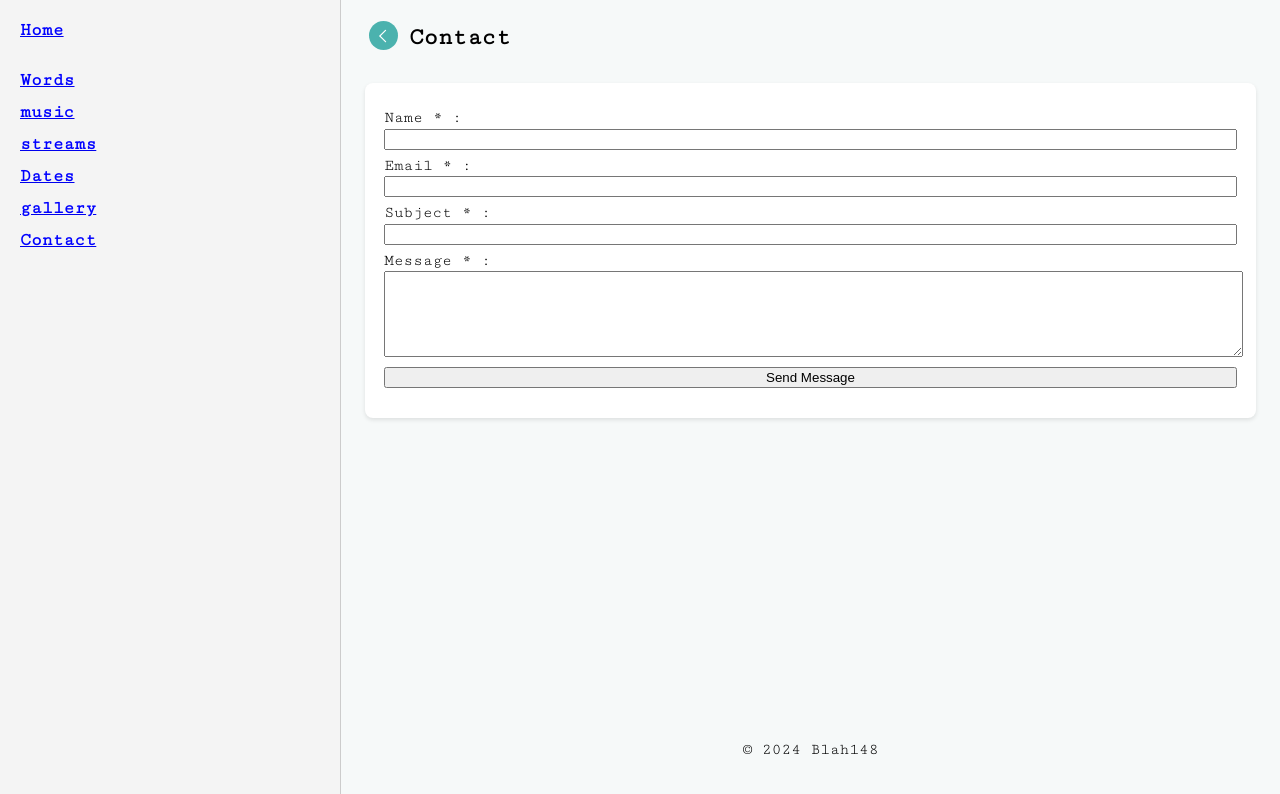
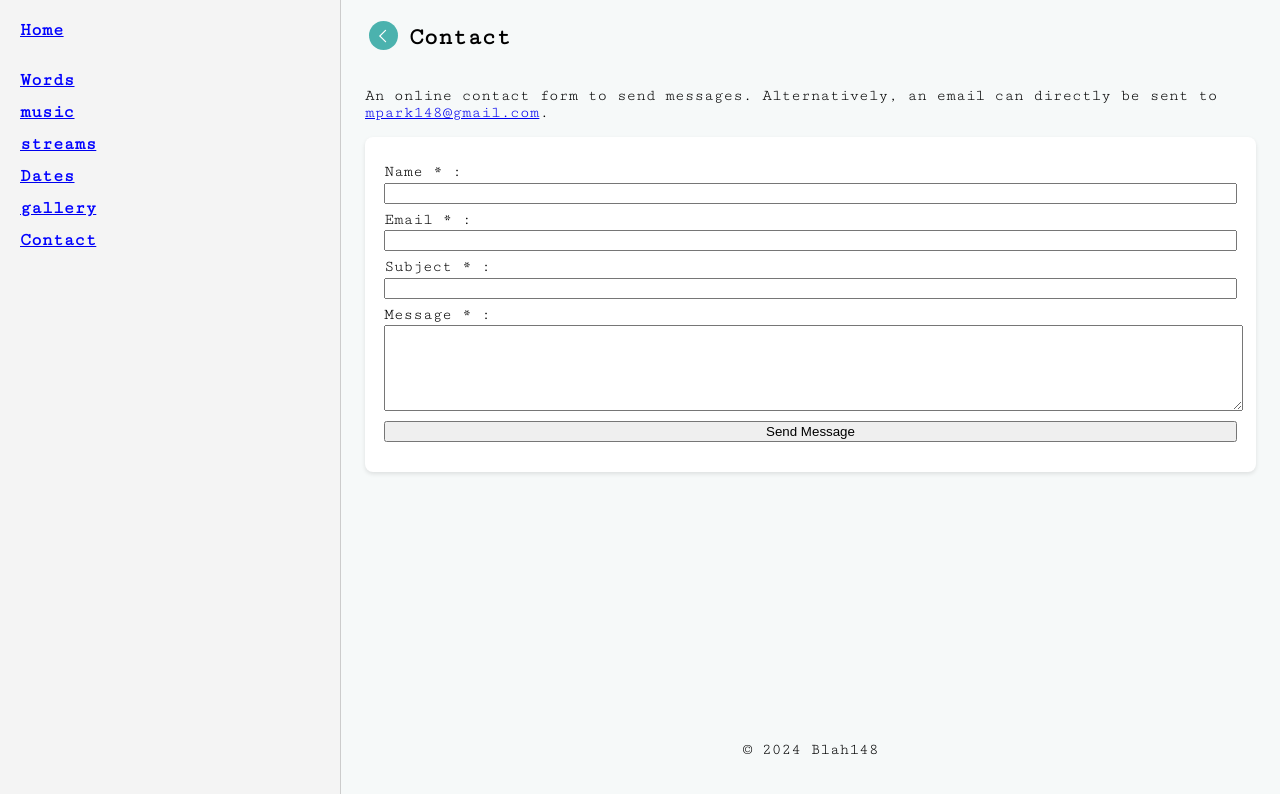
Before and after one commit to blah148/portfolio, a Next.js app: page /write in a window 1280 px wide. Shown: the top 794 px of the page. Built offline with nearby package versions, Linux system fonts and the light colour scheme.

Commit message:
added email

```diff
--- a/pages/write.js
+++ b/pages/write.js
@@ -80,6 +80,12 @@ export default function Contact() {
           <div className={styles['contact-form']}>
             <Loader isLoading={isLoading} />
             <div className={styles.formBox}>
+  <p>
+    An online contact form to send messages. Alternatively, an email can directly be sent to{' '}
+    <a href="mailto:mpark148@gmail.com" className="text-blue-500 underline">
+      mpark148@gmail.com
+    </a>.
+  </p>
               <form onSubmit={handleSubmit}>
                 <label htmlFor="fname" className={styles.labelTag}>
                   Name <span className={styles['required']}>*</span> :
```
